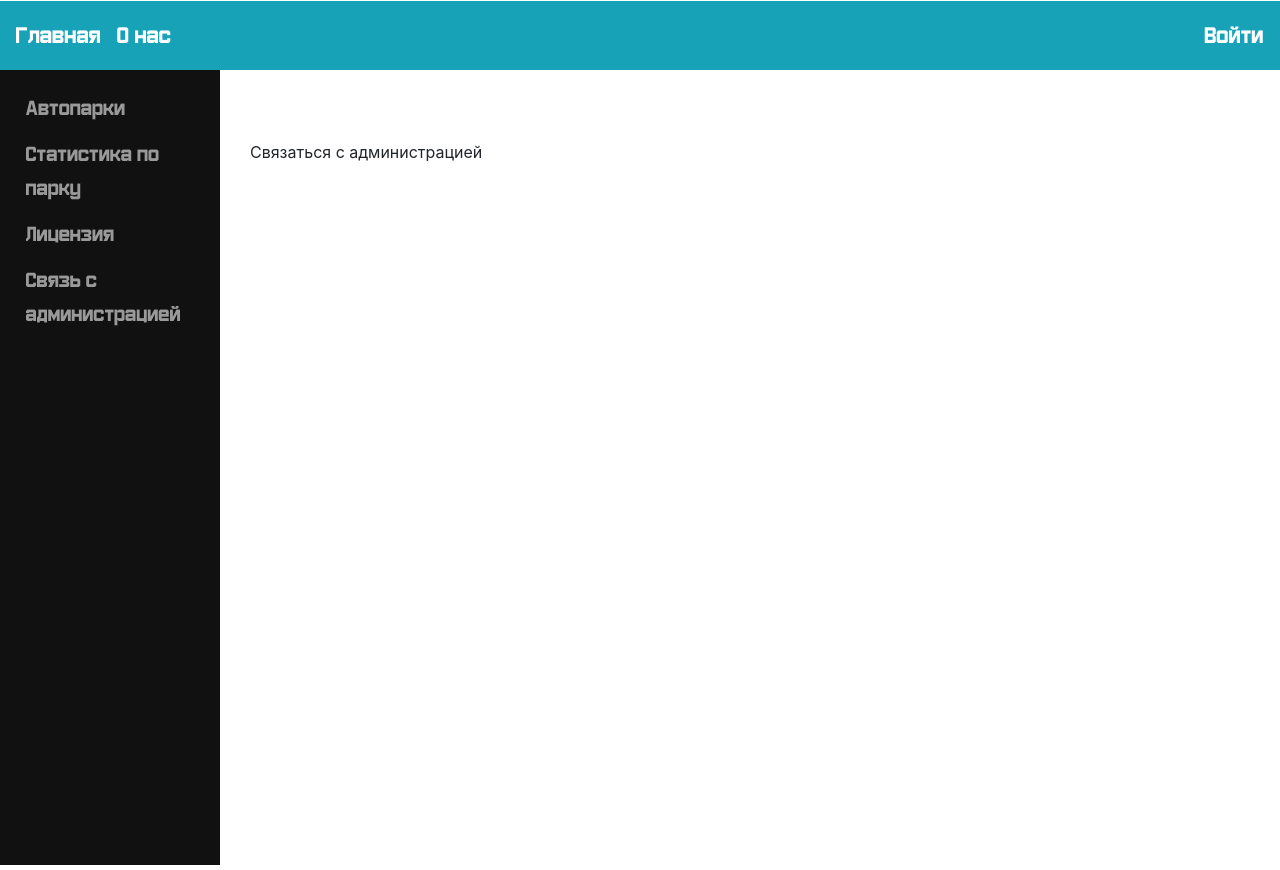
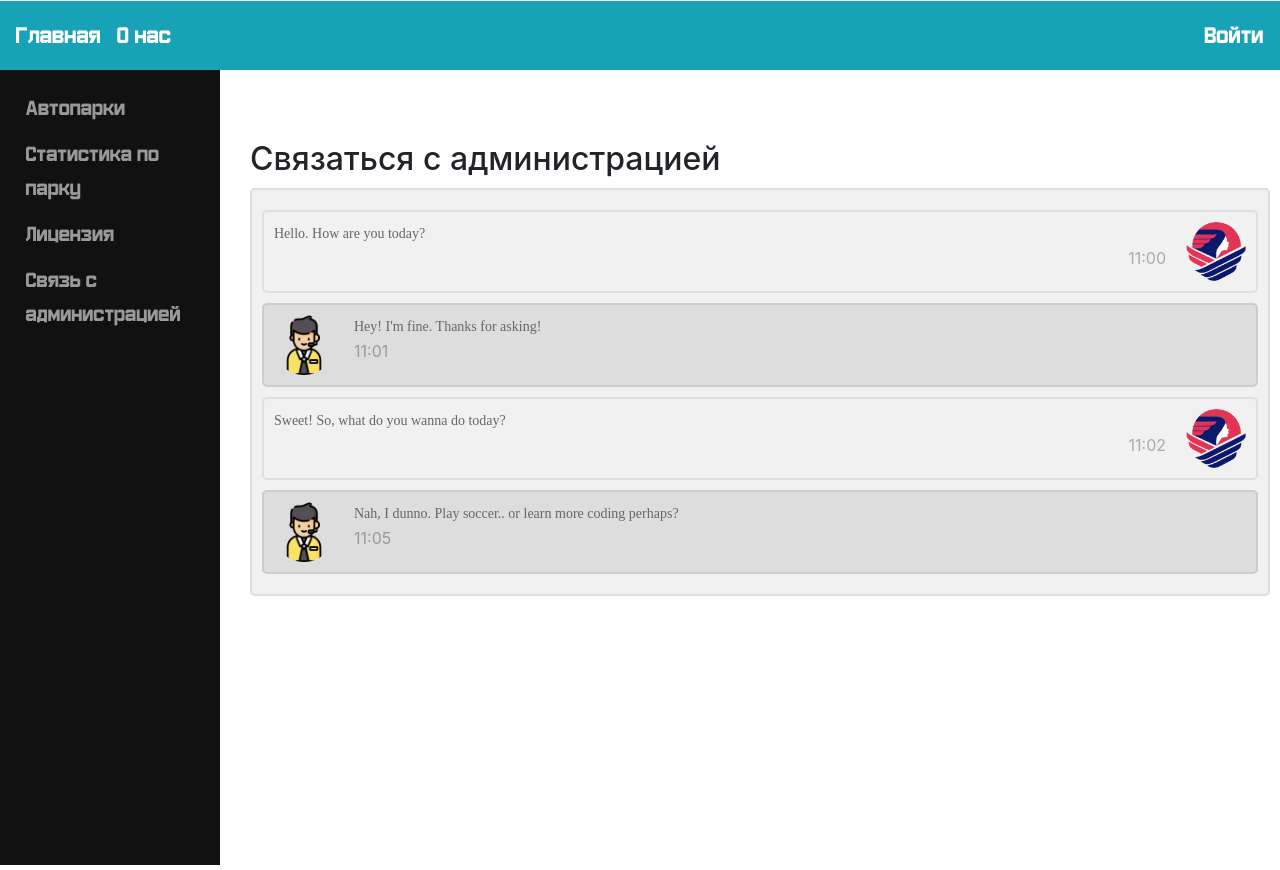
Before and after one commit to KrasnovDenis/TrackTruck-UI, a React (Create React App) app: page /customer/feedback in a window 1280 px wide. Built offline with nearby package versions, Linux system fonts and the light colour scheme.

Commit message:
added feedback static layout

```diff
--- /dev/null
+++ b/src/style/components/customer/Feedback.css
@@ -0,0 +1,42 @@
+
+.container {
+    border: 2px solid #dedede;
+    background-color: #f1f1f1;
+    border-radius: 5px;
+    padding: 10px;
+    margin: 10px 0;
+}
+
+.darker {
+    border-color: #ccc;
+    background-color: #ddd;
+}
+
+.container::after {
+    content: "";
+    clear: both;
+    display: table;
+}
+
+.container img {
+    float: left;
+    width: 100%;
+    margin-right: 20px;
+    border-radius: 50%;
+}
+
+.container img.right {
+    float: right;
+    margin-left: 20px;
+    margin-right:0;
+}
+
+.time-right {
+    float: right;
+    color: #aaa;
+}
+
+.time-left {
+    float: left;
+    color: #999;
+}
--- a/src/user/Feedback.js
+++ b/src/user/Feedback.js
@@ -1,6 +1,10 @@
 import React, {Component} from 'react';
 import {SideBar} from "../common/SideBar";
 import {setUpSideBar} from "./PrivateArea";
+import {Col, Container, Row} from "reactstrap";
+import '../style/components/customer/Feedback.css';
+import supportAvatar from '../style/images/icons/support-avatar.png';
+import companyAvatar from '../style/images/icons/company-logo.png';
 
 class Feedback extends Component {
     render() {
@@ -11,10 +15,35 @@ class Feedback extends Component {
             <div className="feed">
                 <SideBar menuItems={sideBarItems}/>
                 <div className="content-customer">
-                    Связаться с администрацией
-                    <form>
+                    <h2>Связаться с администрацией</h2>
+                   <Container>
+                       <Row>
+                           <Col>
+                               <div className="container">
+                                   <img src={companyAvatar}  className="avatar right" style={{width:"60px"}} alt="Avatar" />
+                                       <p>Hello. How are you today?</p>
+                                       <span className="time-right">11:00</span>
+                               </div>
 
-                    </form>
+                               <div className="container darker">
+                                   <img src={supportAvatar} alt="Avatar" style={{width:"60px"}} className="avatar"/>
+                                       <p>Hey! I'm fine. Thanks for asking!</p>
+                                       <span className="time-left">11:01</span>
+                               </div>
+                               <div className="container">
+                                   <img src={companyAvatar}  className="avatar right" style={{width:"60px"}} alt="Avatar" />
+                                       <p>Sweet! So, what do you wanna do today?</p>
+                                       <span className="time-right">11:02</span>
+                               </div>
+
+                               <div className="container darker" >
+                                   <img src={supportAvatar}  className="avatar " style={{width:"60px"}} alt="Avatar" />
+                                       <p>Nah, I dunno. Play soccer.. or learn more coding perhaps?</p>
+                                       <span className="time-left">11:05</span>
+                               </div>
+                           </Col>
+                       </Row>
+                   </Container>
                 </div>
             </div>
         )
```
Also changed, not shown: src/style/images/icons/company-logo.png (added), src/style/images/icons/support-avatar.png (added).
